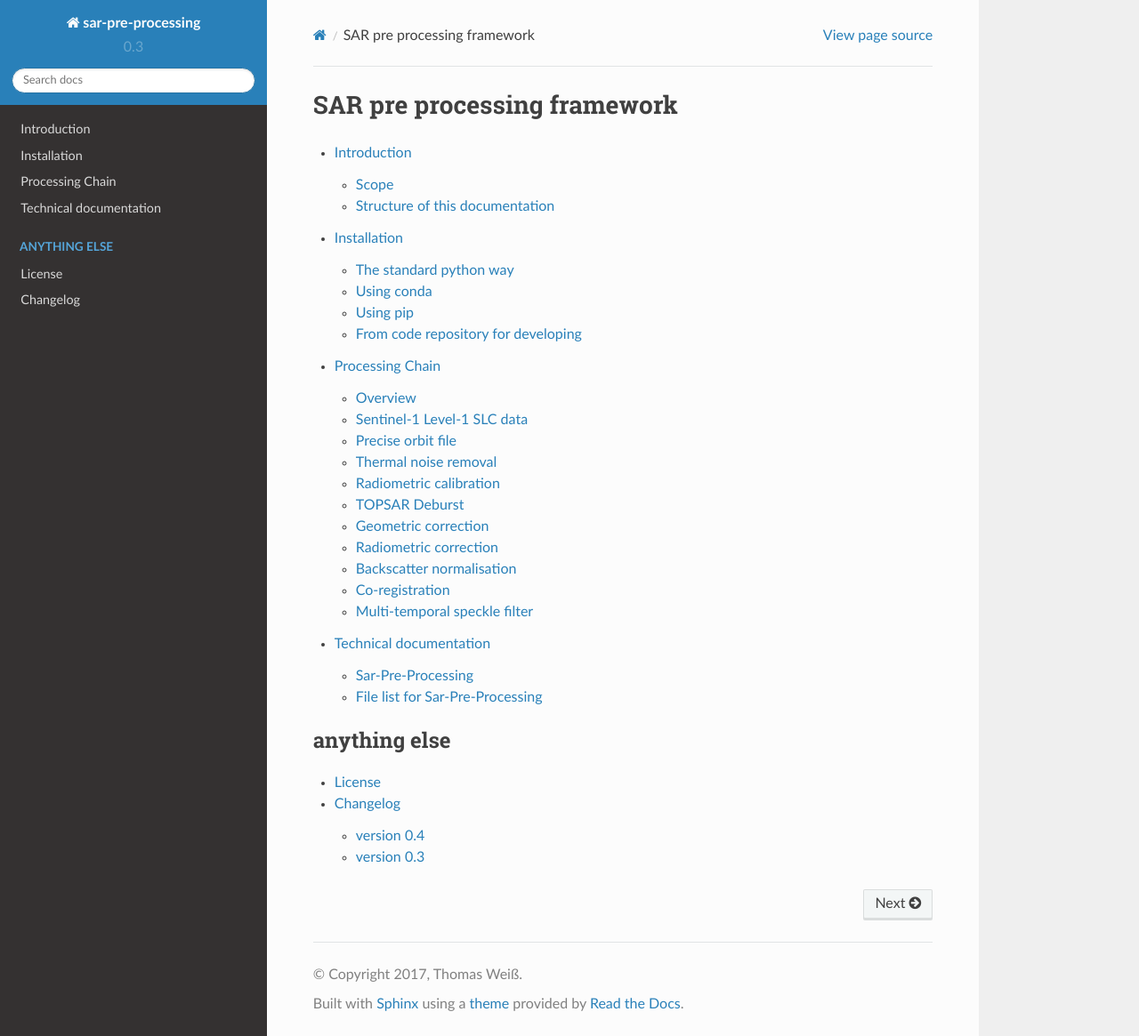
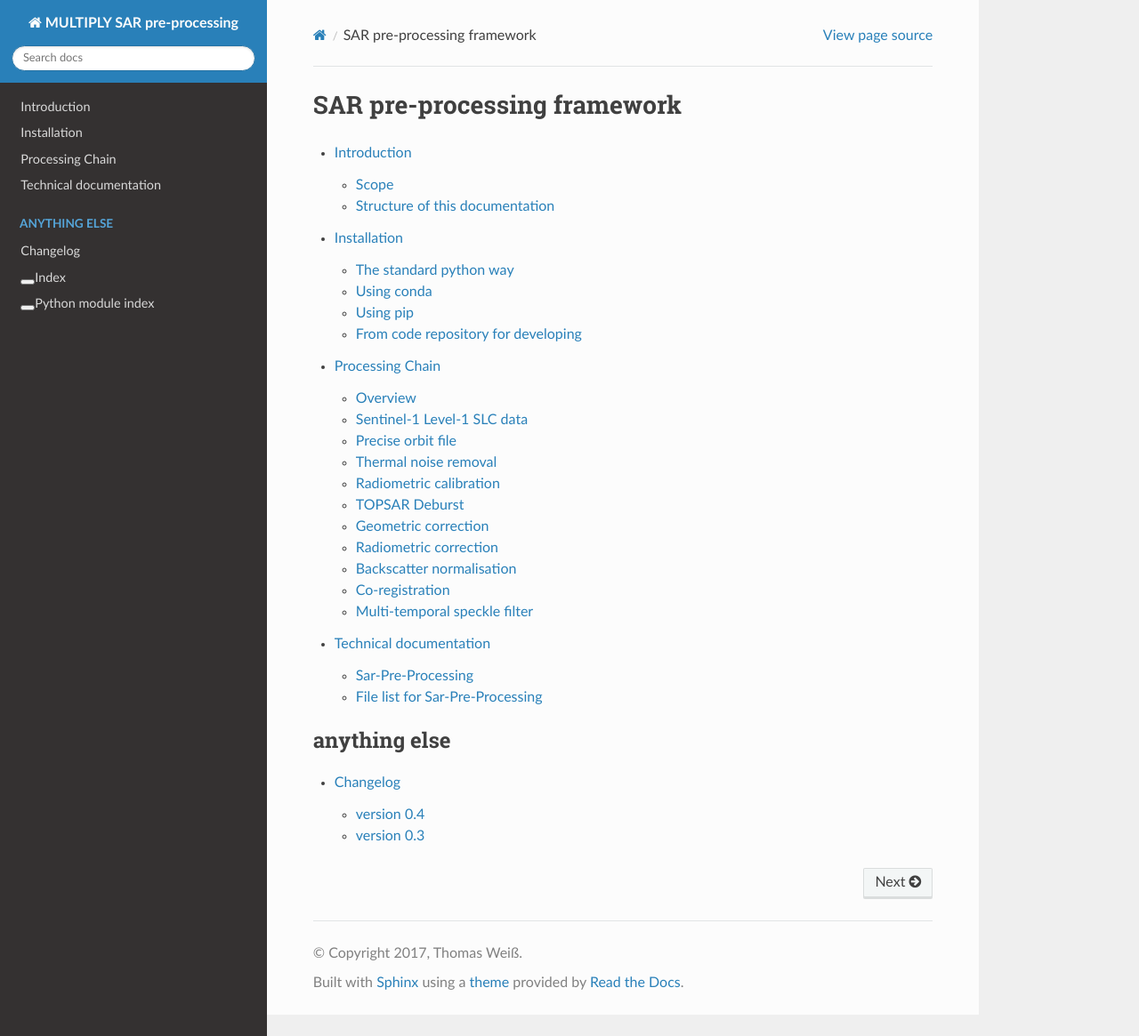
Before and after one commit to multiply-org/sar-pre-processing, a Sphinx documentation site: the page built from docs/index.rst, in a window 1280 px wide and 1165 px high. Shown: the whole window at 89% size. Built offline with Sphinx 7.4.7 and the Read the Docs theme 2.0.0, drawn with Linux system fonts in a browser that asks for light colours; the version number could not be read and is left out.

Commit message:
update documentation

```diff
--- /dev/null
+++ b/docs/_templates/layout.html
@@ -0,0 +1,7 @@
+{% extends "!layout.html" %}
+
+  {% block menu %}
+    {{ super() }}
+    <a href="genindex.html">Index</a>
+    <a href="py-modindex.html">Python module index</a>
+  {% endblock %}
--- a/docs/annex_technical.rst
+++ b/docs/annex_technical.rst
@@ -12,6 +12,5 @@ File list for Sar-Pre-Processing
 ---------------------------------
 .. automodule:: sar_pre_processing.file_list_sar_pre_processing
    :members:
-   :noindex:
    :undoc-members:
    :show-inheritance:
--- a/docs/conf.py
+++ b/docs/conf.py
@@ -17,6 +17,7 @@ import os
 # sys.path.insert(0, os.path.abspath('.'))
 sys.path.insert(0, os.path.abspath('../..'))
 sys.path.insert(0, os.path.abspath(os.path.join(os.path.dirname(__file__), os.path.pardir)))
+sys.path.insert(0, os.path.abspath(os.path.join(os.path.dirname(__file__), "sar_pre_processing")))
 
 # -- Hack for ReadTheDocs ------------------------------------------------------
 # This hack is necessary since RTD does not issue `sphinx-apidoc` before running
@@ -64,7 +65,7 @@ source_suffix = '.rst'
 master_doc = 'index'
 
 # General information about the project.
-project = u'sar-pre-processing'
+project = u'MULTIPLY SAR pre-processing'
 copyright = u'2017, Thomas Weiß'
 
 # The version info for the project you're documenting, acts as replacement for
@@ -72,12 +73,14 @@ copyright = u'2017, Thomas Weiß'
 # built documents.
 #
 # The short X.Y version.
-# from sar_pre_processing.version import __version__
-# version = __version__  # Is set by calling `setup.py docs`
-version = 'to_be_set'
+try:
+    from multiply_forward_operators import __version__ as version
+except ImportError:
+    version = 'unknown'
+
 # The full version, including alpha/beta/rc tags.
 # release = __version__  # Is set by calling `setup.py docs`
-release = 'to_be_set'
+release = version
 
 # The language for content autogenerated by Sphinx. Refer to documentation
 # for a list of supported languages.
@@ -199,7 +202,7 @@ html_static_path = ['_static']
 # html_file_suffix = None
 
 # Output file base name for HTML help builder.
-htmlhelp_basename = 'sar_pre_processing-doc'
+htmlhelp_basename = 'multiply_sar_pre_processing_doc'
 
 
 # -- Options for LaTeX output --------------------------------------------------
@@ -218,13 +221,13 @@ latex_elements = { 'classoptions': ',openany,oneside'
 # Grouping the document tree into LaTeX files. List of tuples
 # (source start file, target name, title, author, documentclass [howto/manual]).
 latex_documents = [
-  ('index', 'user_guide.tex', u'sar-pre-processing Documentation',
+  ('index', 'user_guide.tex', u'MULTIPLY SAR pre-processing Documentation',
    u'Thomas Weiß', 'manual'),
 ]
 
 # The name of an image file (relative to this directory) to place at the top of
 # the title page.
-# latex_logo = ""
+latex_logo = '_static/logo/Multiply_multicolour_white_background.png'
 
 # For "manual" documents, if this is true, then toplevel headings are parts,
 # not chapters.
--- a/docs/index.rst
+++ b/docs/index.rst
@@ -1,5 +1,4 @@
-=============================
-SAR pre processing framework
+SAR pre-processing framework
 =============================
 
 .. toctree::
@@ -14,6 +13,5 @@ SAR pre processing framework
     :maxdepth: 2
     :caption: anything else
 
-    License <license>
     Authors <authors>
     Changelog <changes>
--- a/requirements.txt
+++ /dev/null
@@ -1,3 +0,0 @@
-sphinxcontrib-bibtex
-pyproj
-netCDF4
--- a/sar_pre_processing/version.py
+++ b/sar_pre_processing/version.py
@@ -1 +1,3 @@
-__version__='0.3'
+import very_good_setuptools_git_version
+
+__version__= very_good_setuptools_git_version.get_tag()
```
Also changed, not shown: docs/environment.yml (added, +12 -0 lines), docs/license.rst (deleted, +0 -7 lines), .readthedocs.yml (added).
